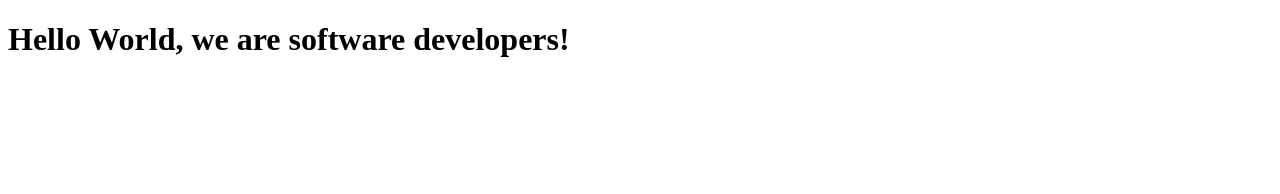
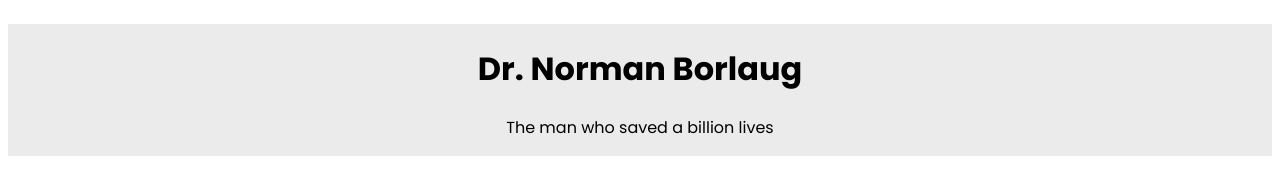
Before and after one commit to NasirKhalidQ/microverse-trial1, a plain HTML site: page index.html in a window 1280 px wide. Drawn offline with Linux system fonts and the light colour scheme.

Commit message:
completed user story 1 & 2

```diff
--- a/css/style.css
+++ b/css/style.css
@@ -0,0 +1,17 @@
+#main {
+  font-family: "Poppins", sans-serif;
+}
+
+.titleWrapper {
+  margin-top: 1.5rem;
+  display: flex;
+  justify-items: center;
+  align-items: center;
+  flex-direction: column;
+  background-color: #ebebeb;
+}
+
+.authorDescription {
+  margin: 0px;
+  margin-bottom: 1rem;
+}
--- a/index.html
+++ b/index.html
@@ -4,11 +4,22 @@
     <meta charset="UTF-8" />
     <title>Fork Me! FCC: Test Suite Template</title>
     <link rel="stylesheet" href="css/style.css" />
+    <link rel="preconnect" href="https://fonts.googleapis.com" />
+    <link rel="preconnect" href="https://fonts.gstatic.com" crossorigin />
+    <link
+      href="https://fonts.googleapis.com/css2?family=Poppins:wght@100;200;300;400;500;700&display=swap"
+      rel="stylesheet"
+    />
   </head>
 
   <body>
     <script src="https://cdn.freecodecamp.org/testable-projects-fcc/v1/bundle.js"></script>
-    <h1>Hello World, we are software developers!</h1>
+    <div id="main">
+      <div class="titleWrapper">
+        <h1 id="title">Dr. Norman Borlaug</h1>
+        <p class="authorDescription">The man who saved a billion lives</p>
+      </div>
+    </div>
     <!--
 
     Hello Camper!
```
